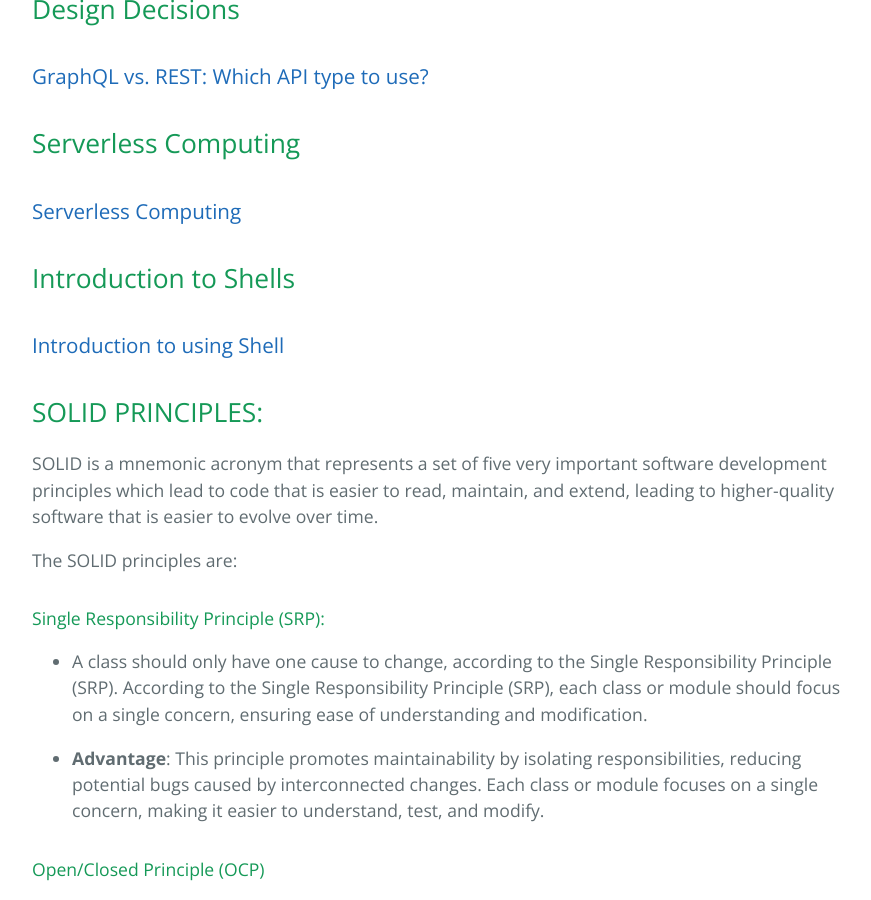
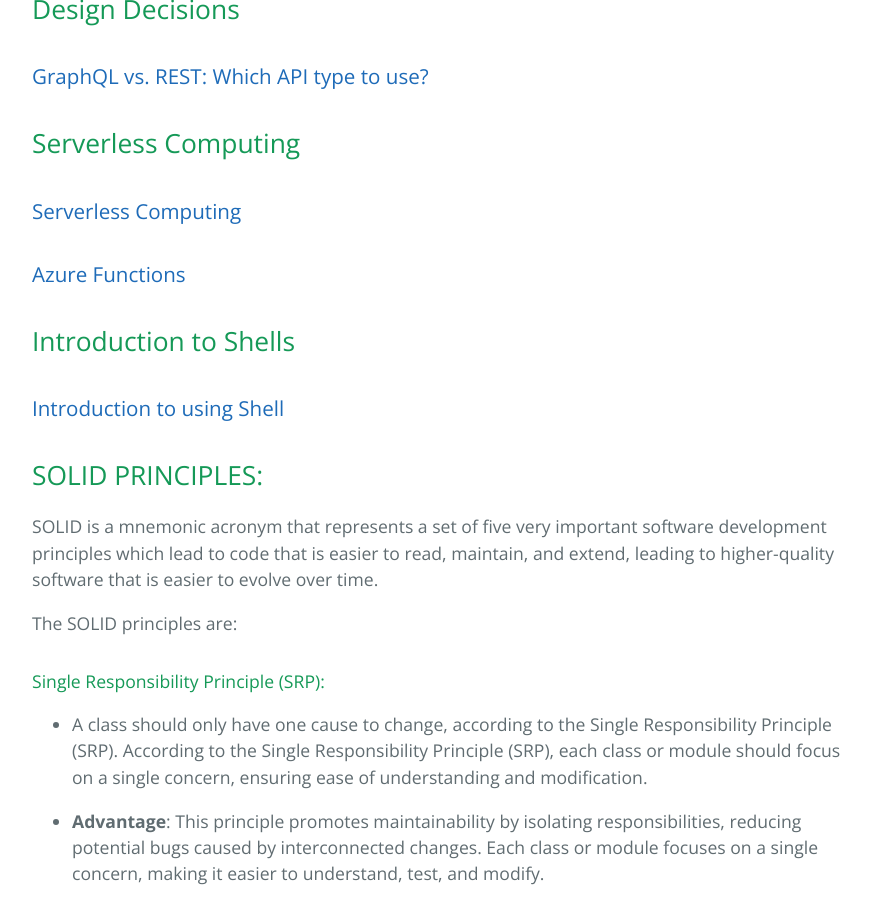
Before and after one commit to learning-software-engineering/learning-software-engineering.github.io, a Jekyll site: the page built from Topics/Development_Process.md, in a window 1280 px wide and 900 px high, scrolled down 1933 px. Shown: the whole window, without its empty margins (192-1063 px from the left). Built offline with Jekyll 4.4.1, drawn with Linux system fonts in a browser that asks for light colours; our own code applies the rules of GitHub Pages for plain Markdown files.

Commit message:
add Azure Functions entry to Development_Process.md

```diff
--- a/Topics/Development_Process.md
+++ b/Topics/Development_Process.md
@@ -54,6 +54,8 @@
 ## Serverless Computing
 
 ### [Serverless Computing](./Development_Process/Serverless_AWS_Lambda.md)
+
+### [Azure Functions](./Development_Process/Azure_Functions.md)
 
 ## Introduction to Shells
 
```
